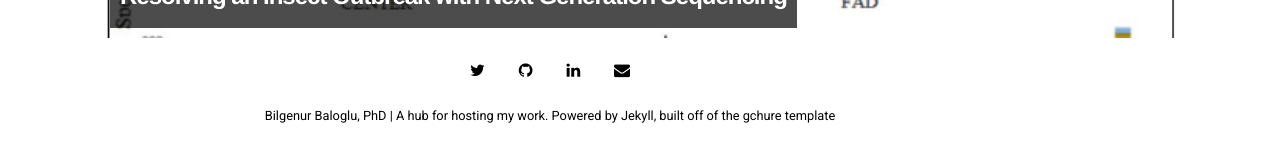
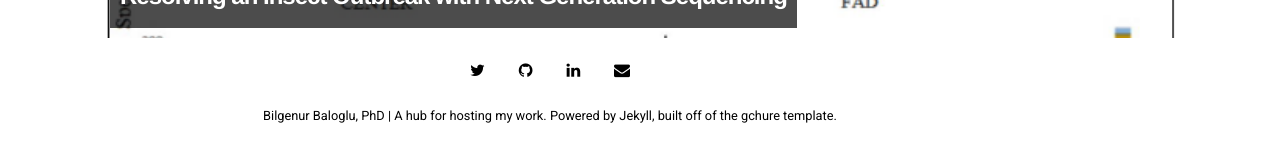
Before and after one commit to BBaloglu/bbaloglu.github.io, a Jekyll site: the page built from pages/research.html, in a window 1280 px wide and 900 px high, scrolled down 605 px. Shown: the part 746-897 px from the top of the window. Built offline with Jekyll 4.4.1, drawn with Linux system fonts in a browser that asks for light colours; nearby versions of some CDN libraries.

```diff
--- a/_config.yml
+++ b/_config.yml
@@ -16,7 +16,7 @@ sass:
 # Customise atom feed settings (this is where Jekyll-Feed gets configuration information)
 title:		     "Bilgenur Baloglu, PhD"
 description:	     "A hub for hosting my work. Powered"
-author:               "Jekyll, built off of the gchure template"
+author:               "Jekyll, built off of the gchure template."
 
 
 # RSS 2.0 can be used instead of Atom by uncommenting following two lines
```
